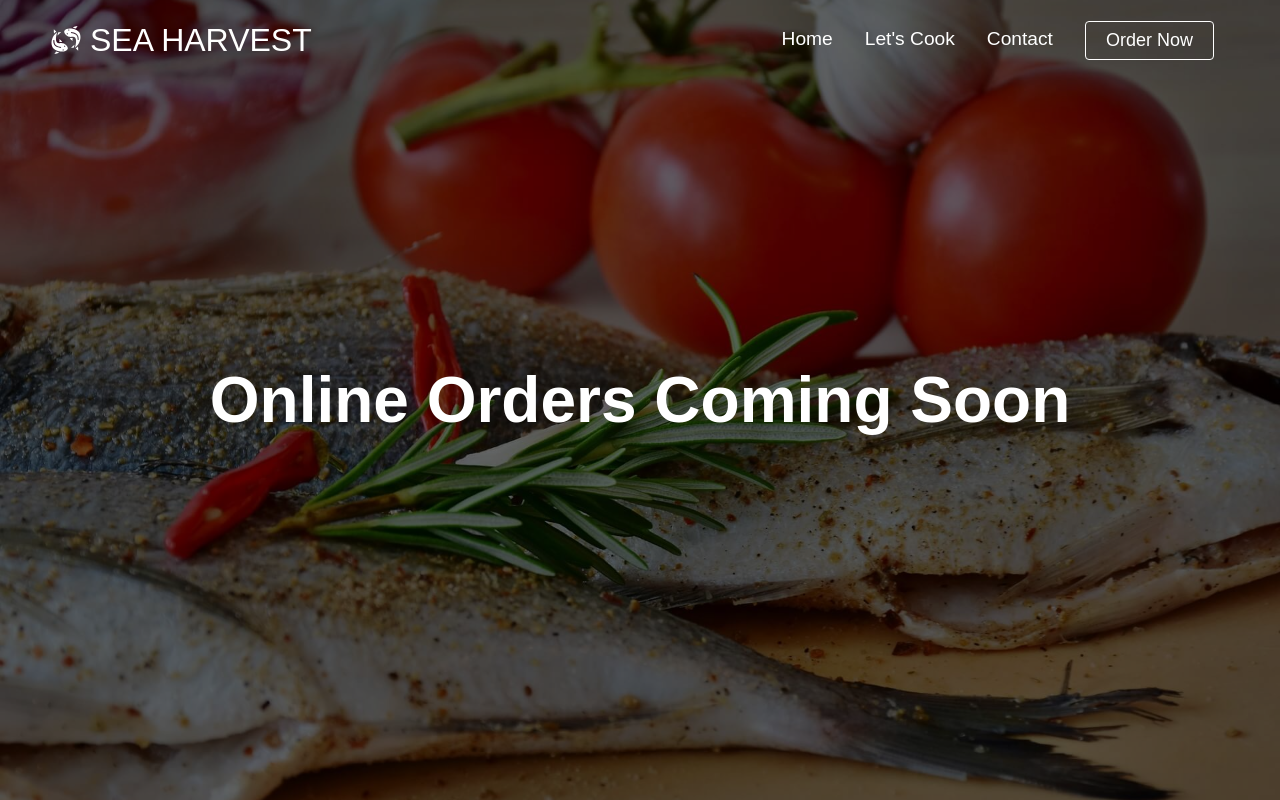
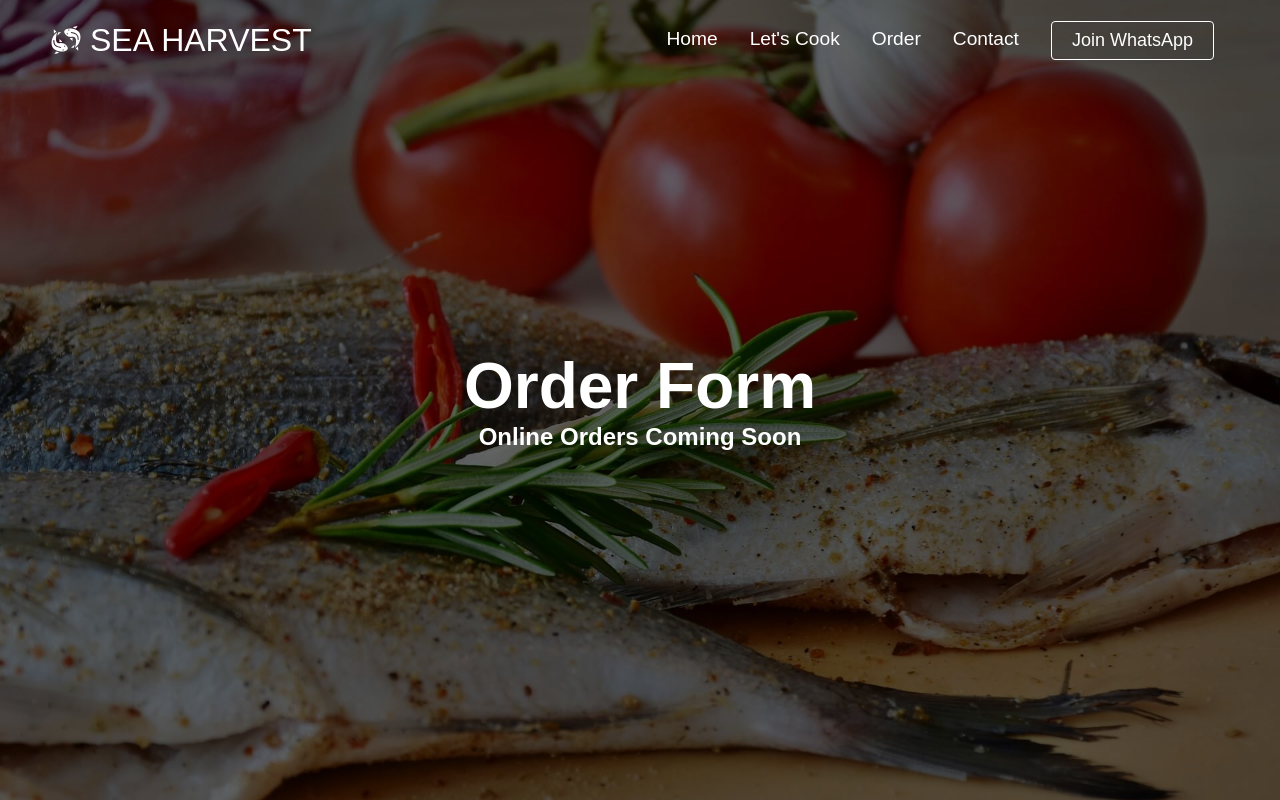
Before and after one commit to jchademwiri/mr-fish, a React (Create React App) app: page /order in a window 1280 px wide. Shown: the top 800 px of the page. Built offline with nearby package versions, Linux system fonts and the light colour scheme.

Commit message:
Order form

```diff
--- a/package.json
+++ b/package.json
@@ -36,6 +36,5 @@
       "last 1 firefox version",
       "last 1 safari version"
     ]
-  },
-  "devDependencies": {}
+  }
 }
--- a/src/components/Hero/Hero.css
+++ b/src/components/Hero/Hero.css
@@ -1,5 +1,6 @@
 .hero-container {
 	background: url('/images/bg.jpg') center center/cover no-repeat;
+	/* background: url('/images/prep-bream.jpg') center center/cover no-repeat; */
 	height: 100vh;
 	width: 100%;
 	display: flex;
--- a/src/components/Hero/index.js
+++ b/src/components/Hero/index.js
@@ -19,8 +19,9 @@ const Hero = () => {
 						</Button>
 					</Link>
 					<Link
-						to={'//chat.whatsapp.com/J6gFImaNNRP5fZigXyiv18'}
-						target='blank'
+						// to={'//chat.whatsapp.com/J6gFImaNNRP5fZigXyiv18'}
+						to='/order'
+						// target='blank'
 						rel='noopener noreferrer'>
 						<Button
 							className='btns'
--- a/src/components/Info/Data.js
+++ b/src/components/Info/Data.js
@@ -10,8 +10,8 @@ export const homeObjOne = {
 	url: '//chat.whatsapp.com/J6gFImaNNRP5fZigXyiv18',
 	target: 'blank',
 	imgStart: '',
-	img: 'images/fresh-breams.png',
-	alt: 'single black bream',
+	img: 'images/fish-meal.png',
+	alt: 'fish meal',
 };
 
 export const homeObjTwo = {
--- a/src/components/Navbar/index.js
+++ b/src/components/Navbar/index.js
@@ -68,14 +68,14 @@ const Navbar = () => {
 									Let's Cook
 								</Link>
 							</li>
-							{/* <li className='nav-item'>
+							<li className='nav-item'>
 								<Link
-									to='/about'
+									to='/order'
 									className='nav-links'
 									onClick={closeMobileMenu}>
-									About
+									Order
 								</Link>
-							</li> */}
+							</li>
 							<li className='nav-item'>
 								<Link
 									to='/contact'
@@ -92,7 +92,7 @@ const Navbar = () => {
 										target='blank'
 										rel='noopener noreferrer'>
 										<Button buttonStyle='btn--outline' buttonSize='btn--medium'>
-											Order Now
+											Join WhatsApp
 										</Button>
 									</Link>
 								) : (
@@ -105,7 +105,7 @@ const Navbar = () => {
 											buttonStyle='btn--outline'
 											buttonSize='btn--mobile'
 											onClick={closeMobileMenu}>
-											Order Now
+											Join WhatsApp
 										</Button>
 									</Link>
 								)}
--- /dev/null
+++ b/src/components/OrderForm/index.js
@@ -0,0 +1,15 @@
+import React from 'react';
+import './OrderForm.css';
+
+const OrderForm = () => {
+	return (
+		<>
+			<div className='order'>
+				<h1>Order Form</h1>
+				<h2>Online Orders Coming Soon</h2>
+			</div>
+		</>
+	);
+};
+
+export default OrderForm;
--- a/src/components/PlaceOrder/index.js
+++ /dev/null
@@ -1,13 +0,0 @@
-import React from 'react';
-import './PlaceOrder.css';
-const Orders = () => {
-	return (
-		<>
-			<div className='order'>
-				<h1>Online Orders Coming Soon</h1>
-			</div>
-		</>
-	);
-};
-
-export default Orders;
--- a/src/components/Recipe/index.js
+++ b/src/components/Recipe/index.js
@@ -4,7 +4,8 @@ const Recipe = () => {
 	return (
 		<>
 			<div className='recipe'>
-				<h1>Recipies Blog Coming Soon</h1>
+				<h1>Blog Coming Soon</h1>
+				<h2>Let's Share the cooking recipes</h2>
 			</div>
 		</>
 	);
--- a/src/pages/order.js
+++ b/src/pages/order.js
@@ -1,10 +1,10 @@
 import React from 'react';
-import Orders from '../components/PlaceOrder';
+import OrderForm from '../components/OrderForm';
 
 const Order = () => {
 	return (
 		<>
-			<Orders />
+			<OrderForm />
 		</>
 	);
 };
```
Also changed, not shown: notes.json (added, +34 -0 lines), public/images/fish-meal.png (added), src/components/OrderForm/OrderForm.css (line endings or trailing spaces), 1 other file (tests, documents, lock files or other folders).
